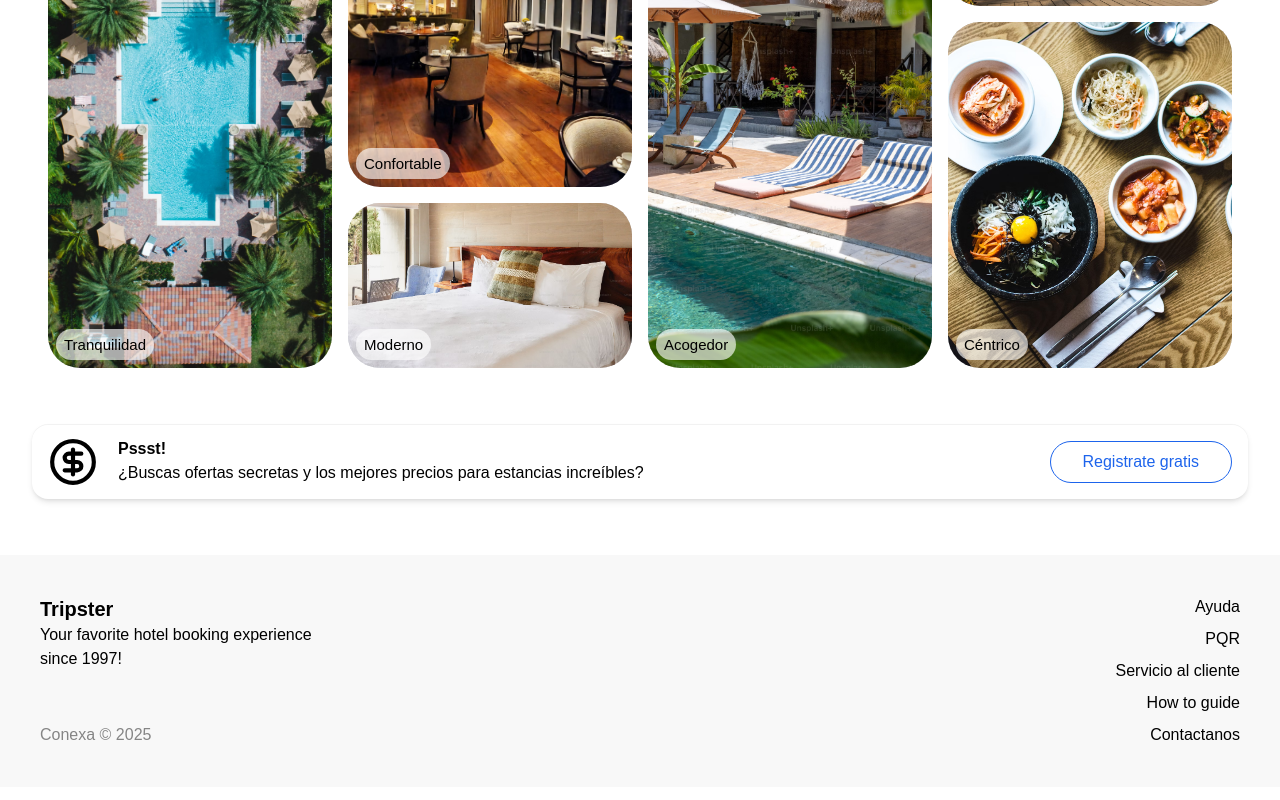
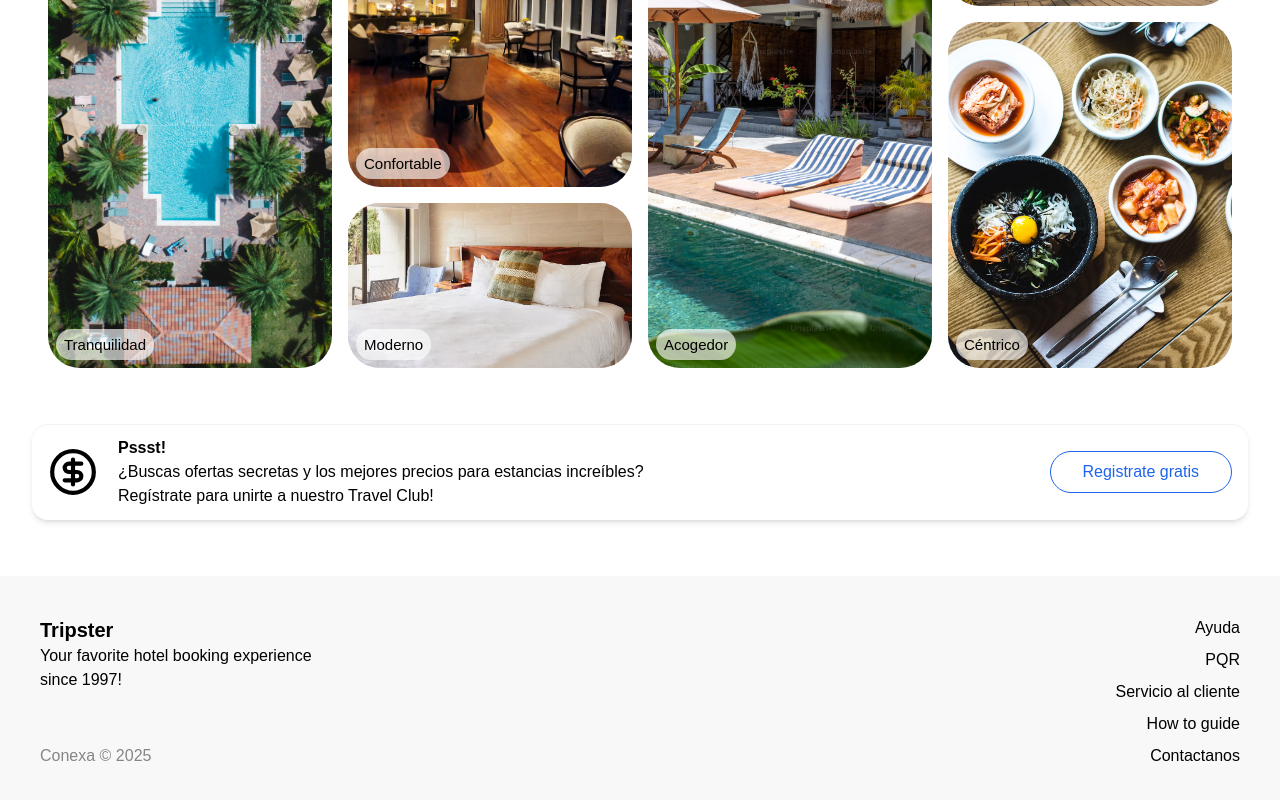
Before and after one commit to John-Alz/hotel-booking, a React (Vite) app: page / in a window 1280 px wide. Shown: the part 653-1453 px from the top of the page. Built offline with nearby package versions, Linux system fonts and the light colour scheme.

Commit message:
fix: newsletter component

```diff
--- a/src/modules/home/components/Newsletter.jsx
+++ b/src/modules/home/components/Newsletter.jsx
@@ -2,12 +2,15 @@ import { CircleDollarSign, Mailbox } from 'lucide-react'
 
 export const Newsletter = () => {
     return (
-        <article className='w-[95%] m-auto bg-primary inset-shadow-2xs shadow-md h-[75px] rounded-2xl flex justify-between items-center px-4 my-14'>
-            <div className='flex gap-5'>
-                <div><CircleDollarSign size={50} /></div>
+        <article className='w-[95%] m-auto bg-primary not-only:inset-shadow-2xs shadow-md rounded-2xl flex justify-between items-center px-4 py-3 my-14'>
+            <div className='flex gap-5 '>
+                <div className='flex flex-col justify-center'><CircleDollarSign size={50} /></div>
                 <div>
                     <p className='font-bold'>Pssst!</p>
-                    <span>¿Buscas ofertas secretas y los mejores precios para estancias increíbles?</span>
+                    <div className='flex flex-col'>
+                        <span>¿Buscas ofertas secretas y los mejores precios para estancias increíbles?</span>
+                        <span>Regístrate para unirte a nuestro Travel Club!</span>
+                    </div>
                 </div>
             </div>
             <div>
```
